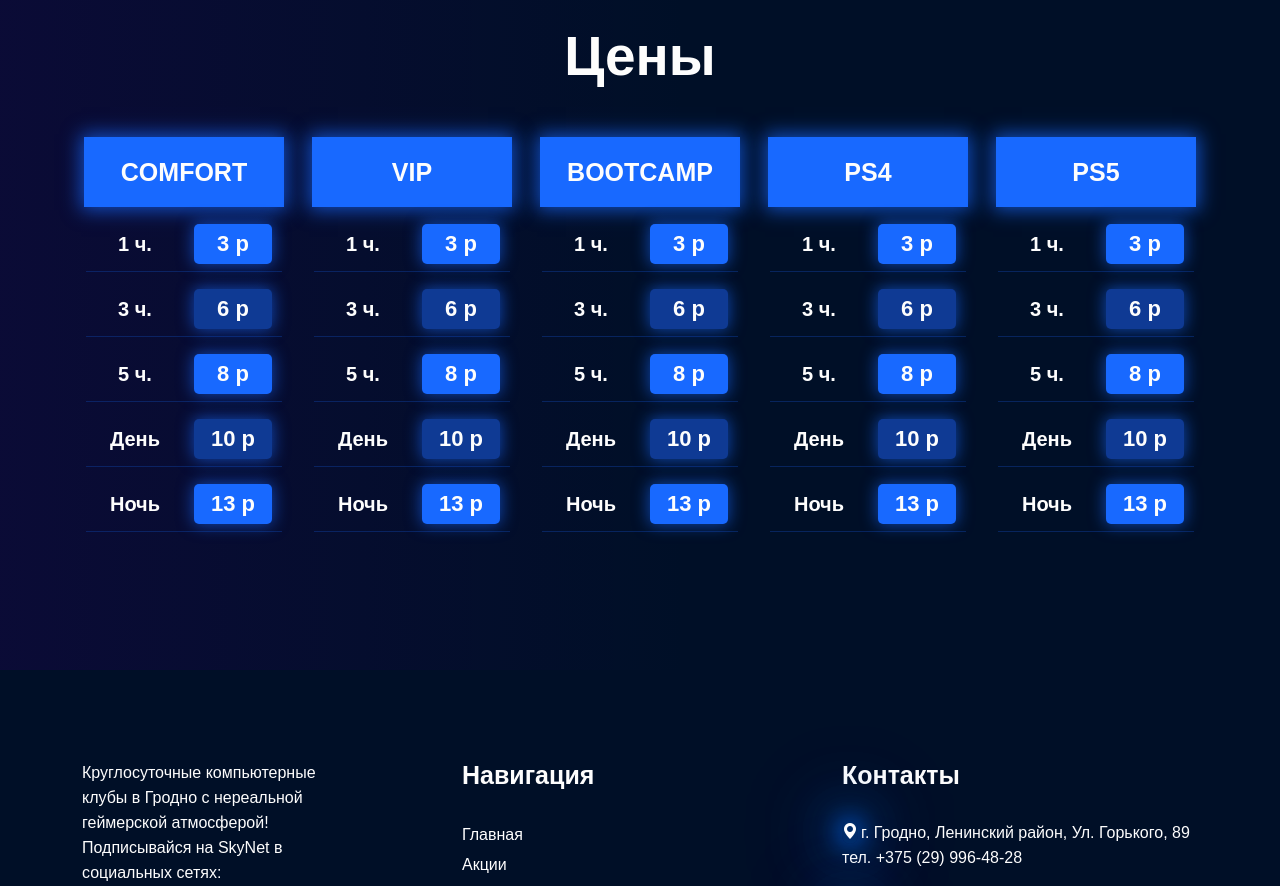
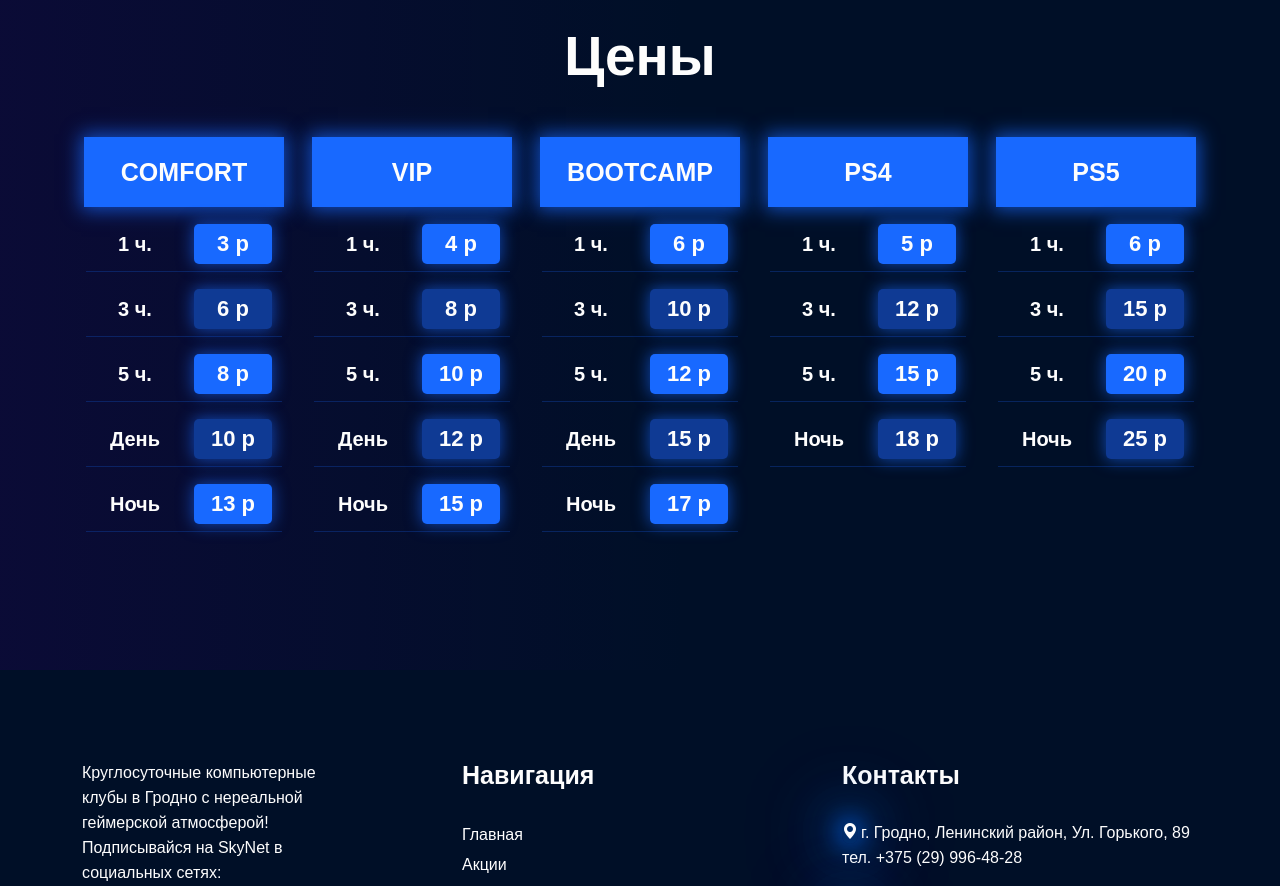
Before and after one commit to E-Vister/skynet-web, a Next.js app: page /home-page/1 in a window 1280 px wide. Shown: the part 1320-2206 px from the top of the page. Built offline with nearby package versions, Linux system fonts and the light colour scheme; a web font is replaced by a local one.

Commit message:
Add prices payload

```diff
--- a/src/components/home-page-sections/price.tsx
+++ b/src/components/home-page-sections/price.tsx
@@ -1,37 +1,26 @@
-const PriceCol = ({title}) => {
-    //add payload for tag
-
+const PriceCol = ({label, prices}) => {
     return (
         <div className={`col-sm col-md col-lg-4 col-xl`}>
             <div className={`single-price m-auto mb-5`}>
                 <div className={`price-title text-center text-uppercase `}>
-                    <h3>{title}</h3>
+                    <h3>{label}</h3>
                 </div>
-                <div className={`tag`}>
-                    <h4 className={`tag-header`}>1 ч.</h4>
-                    <h4 className={`tag-price`}>3 р</h4>
-                </div>
-                <div className={`tag dark`}>
-                    <h4 className={`tag-header`}>3 ч.</h4>
-                    <h4 className={`tag-price`}>6 р</h4>
-                </div>
-                <div className={`tag`}>
-                    <h4 className={`tag-header`}>5 ч.</h4>
-                    <h4 className={`tag-price`}>8 р</h4>
-                </div>
-                <div className={`tag dark`}>
-                    <h4 className={`tag-header`}>День</h4>
-                    <h4 className={`tag-price`}>10 р</h4>
-                </div>
-                <div className={`tag`}>
-                    <h4 className={`tag-header`}>Ночь</h4>
-                    <h4 className={`tag-price`}>13 р</h4>
-                </div>
+                {
+                    prices.map((price, index) => (
+                            <div
+                                className={`tag ${index % 2 !== 0 ? 'dark' : ''}`}
+                                 key={`${price.amount}${price.value}`}
+                            >
+                                <h4 className={`tag-header`}>{price.amount}</h4>
+                                <h4 className={`tag-price`}>{`${price.value} р`}</h4>
+                            </div>
+                        )
+                    )
+                }
             </div>
         </div>
     )
 }
 
 
-
 export default PriceCol
--- a/src/components/home-page-sections/prices.tsx
+++ b/src/components/home-page-sections/prices.tsx
@@ -1,6 +1,58 @@
 import PriceCol from "@/components/home-page-sections/price";
 
 const Prices = () => {
+    const packages = [
+        {
+            label: `Comfort`,
+            prices: [
+                {amount: `1 ч.`, value: 3},
+                {amount: `3 ч.`, value: 6},
+                {amount: `5 ч.`, value: 8},
+                {amount: `День`, value: 10},
+                {amount: `Ночь`, value: 13}
+            ]
+        },
+        {
+            label: `VIP`,
+            prices: [
+                {amount: `1 ч.`, value: 4},
+                {amount: `3 ч.`, value: 8},
+                {amount: `5 ч.`, value: 10},
+                {amount: `День`, value: 12},
+                {amount: `Ночь`, value: 15},
+            ]
+        },
+        {
+            label: `Bootcamp`,
+            prices: [
+                {amount: `1 ч.`, value: 6},
+                {amount: `3 ч.`, value: 10},
+                {amount: `5 ч.`, value: 12},
+                {amount: `День`, value: 15},
+                {amount: `Ночь`, value: 17},
+            ]
+        },
+        {
+            label: `PS4`,
+            prices: [
+                {amount: `1 ч.`, value: 5},
+                {amount: `3 ч.`, value: 12},
+                {amount: `5 ч.`, value: 15},
+                {amount: `Ночь`, value: 18},
+            ]
+        },
+        {
+            label: `PS5`,
+            prices: [
+                {amount: `1 ч.`, value: 6},
+                {amount: `3 ч.`, value: 15},
+                {amount: `5 ч.`, value: 20},
+                {amount: `Ночь`, value: 25},
+            ]
+        },
+    ]
+
+
     return (
         <section id={`prices`} className={`prices-section`}>
             <div className={`container text-center`}>
@@ -10,11 +62,14 @@
                     </div>
                 </div>
                 <div className={`row align-items-center justify-content-center`}>
-                    <PriceCol title={`Comfort`}/>
-                    <PriceCol title={`VIP`}/>
-                    <PriceCol title={`Bootcamp`}/>
-                    <PriceCol title={`PS4`}/>
-                    <PriceCol title={`PS5`}/>
+                    {
+                        packages.map(pack => (
+                            <PriceCol
+                                key={pack.label}
+                                label={pack.label}
+                                prices={pack.prices}/>
+                        ))
+                    }
                 </div>
             </div>
         </section>
--- a/src/styles/globals.scss
+++ b/src/styles/globals.scss
@@ -717,7 +717,7 @@
 
   .single-price {
     width: 200px;
-    height: 400px;
+    min-height: 400px;
     margin-bottom: 45px;
     display: flex;
     flex-direction: column;
@@ -772,6 +772,13 @@
       padding: 2px 5px;
       margin: 5px auto;
     }
+  }
+}
+
+@media (max-width: 567px) {
+  .single-price {
+    min-height: 0 !important;
+    max-height: 400px;
   }
 }
 
```
